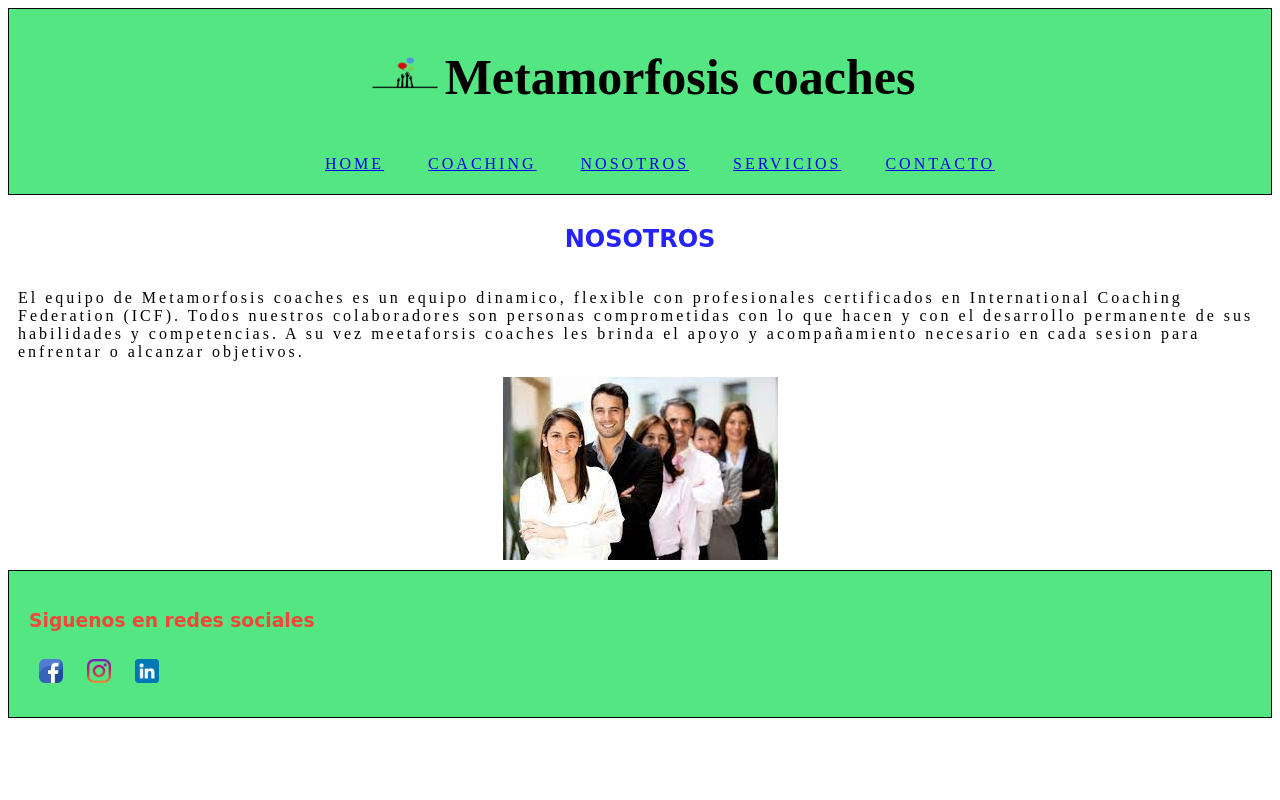
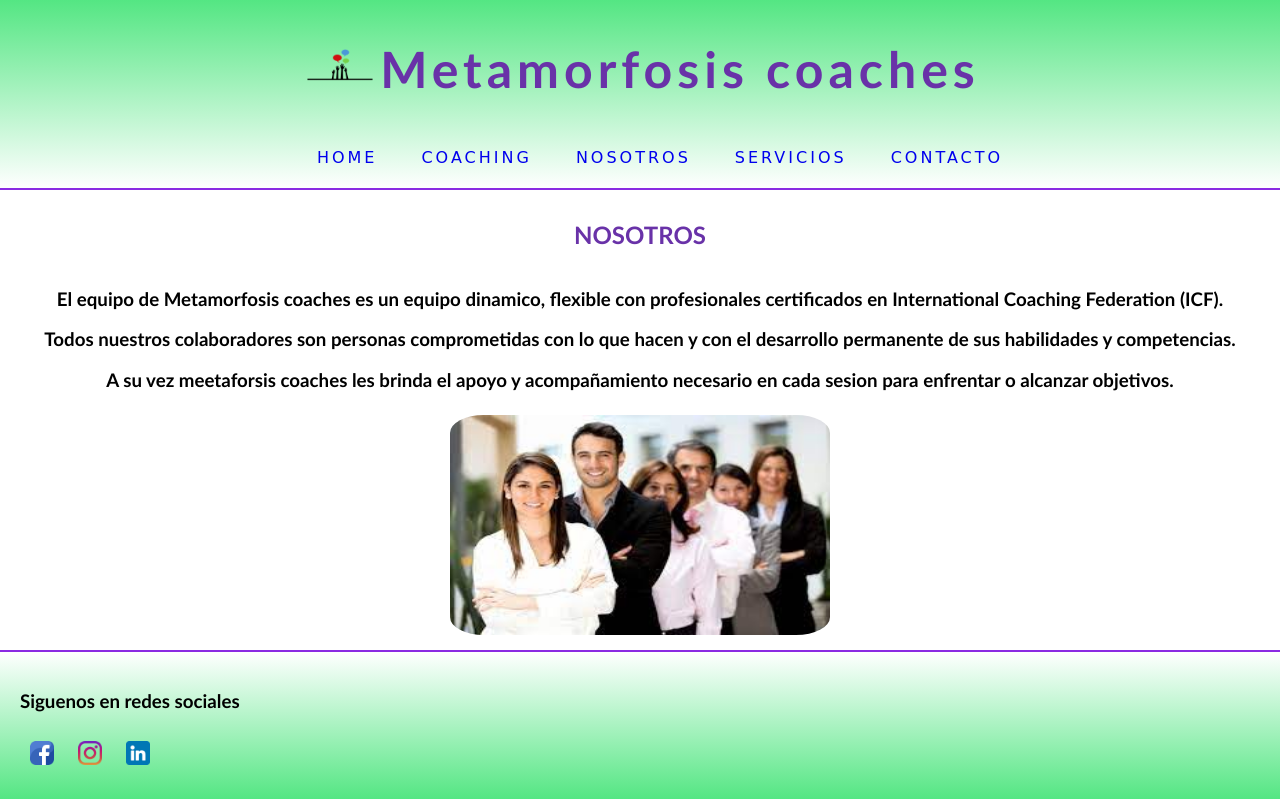
Before and after one commit to 241524/Coaching.Nordfors, a plain HTML site: page html/nosotros.html in a window 1280 px wide. Drawn offline with Linux system fonts and the light colour scheme.

Commit message:
Transformaciones

```diff
--- a/CSS/estilos.css
+++ b/CSS/estilos.css
@@ -1,18 +1,17 @@
 /* Por Seccion */
+body {
+    margin:0px;
+}
 header {
     /* Flex Box */
     display: flex;
     flex-direction: column;
     align-items: center;
-    border-bottom: 1px solid blueviolet;
+    border-bottom: 2px solid blueviolet;
 
     /* box model*/
     padding:5px;
-    border: 1px;
-    border-width:1px;
-    border-style:solid;
-    border-color: black;
-    background-color:#54E683;
+    background-image: linear-gradient(#54E683, #ffffff);
 }
 main {
     /* Flex Box */
@@ -23,12 +22,9 @@
 
 }
 footer {
-    background-color: #54E683;
+    background-image: linear-gradient(#ffffff, #54E683);
     padding:20px;
-    border: 1px;
-    border-width:1px;
-    border-style:solid;
-    border-color: black;
+    border-top: 2px solid blueviolet;
 }
 
 /* Por elemento */
@@ -49,28 +45,42 @@
     letter-spacing: 3px;
     margin: 1em 0 ;
 }
+a {
+    font-family: 'Short Stack', cursive;
+    text-decoration: none;
+    text-align: justify;
+
+}
+a:hover{
+    text-align: justify;
+    margin: 1em 0 ;
+    font-family: 'Short Stack', cursive;
+    font-weight: bold;
+    text-decoration: none;
+}
 h2{
-    color: #2523FA;
-    font-family: 'Short Stack', cursive;
+    color: rgb(105, 50, 168);
+    font-family:'Trebuchet MS', 'Lucida Sans Unicode', 'Lucida Grande', 'Lucida Sans', Arial, sans-serif;
 }
 h3{
-    font-family: 'Short Stack', cursive;
-    color: #F04739;
+    font-family:'Trebuchet MS', 'Lucida Sans Unicode', 'Lucida Grande', 'Lucida Sans', Arial, sans-serif;
+
 }
 footer p {
     color:brown;
 }
 
-/** Por Id **/
 #tituloPrincipal{
-    color: black;
-    font-family:'varsity_regular';
+    color: rgb(105, 50, 168);
+    font-family:'Trebuchet MS', 'Lucida Sans Unicode', 'Lucida Grande', 'Lucida Sans', Arial, sans-serif;
+    letter-spacing: 5px;
     font-weight: bold;
     font-size: 50px;
     text-align: left;
 }
-
-
+.portada{
+    text-align: center;
+}
 #nosotros{
     display: flex;
     flex-direction: column;
@@ -88,7 +98,7 @@
 }
 #grid_form {
     display: grid;
-    grid-template-columns: repeat(2,1fr);
+    grid-template-columns: repeat(3,1fr);
     gap: 10px;
     margin-bottom: 30px;
     box-shadow: rgba(9, 30, 66, 0.25) 0px 4px 8px -2px, rgba(9, 30, 66, 0.08) 0px 0px 0px 1px;
@@ -110,9 +120,15 @@
     height: 24px;
 }
 .imgservicios{
-    border-radius: 5%;
+    border-radius: 3%;
     width: 380px;
     height: 220px;
+}
+.imgnosotros{
+    border-radius: 10%;
+    width: 380px;
+    height: 220px;
+    padding: 5px;
 }
 .logo{
     display: flex;
--- a/html/nosotros.html
+++ b/html/nosotros.html
@@ -28,10 +28,13 @@
 
      <main>
          <section id="nosotros">
-             <h2>NOSOTROS</h2>
-             <p>El equipo de Metamorfosis coaches es un equipo dinamico, flexible con profesionales certificados en International Coaching Federation (ICF). Todos nuestros colaboradores son personas comprometidas con lo que hacen y con el desarrollo permanente de sus habilidades y competencias.
-                 A su vez meetaforsis coaches les brinda el apoyo y acompañamiento necesario en cada sesion para enfrentar o alcanzar objetivos. </p>
-                 <img src="../img/nosotros.jpg" alt="nosotros">
+            <h2>NOSOTROS</h2>
+            <div class="portada">
+               <h3>El equipo de Metamorfosis coaches es un equipo dinamico, flexible con profesionales certificados en International Coaching Federation (ICF).
+               <h3>Todos nuestros colaboradores son personas comprometidas con lo que hacen y con el desarrollo permanente de sus habilidades y competencias.
+               <h3>A su vez meetaforsis coaches les brinda el apoyo y acompañamiento necesario en cada sesion para enfrentar o alcanzar objetivos.
+            </div>
+            <img class="imgnosotros" src="../img/nosotros.jpg" alt="nosotros">
         </section>
      </main>
 
```
Also changed, not shown: html/contacto.html (+2 -1 lines), html/servicios.html (+5 -3 lines), index.html (+8 -5 lines), img/contacto.jpg (added), img/portada.jpg (added).
